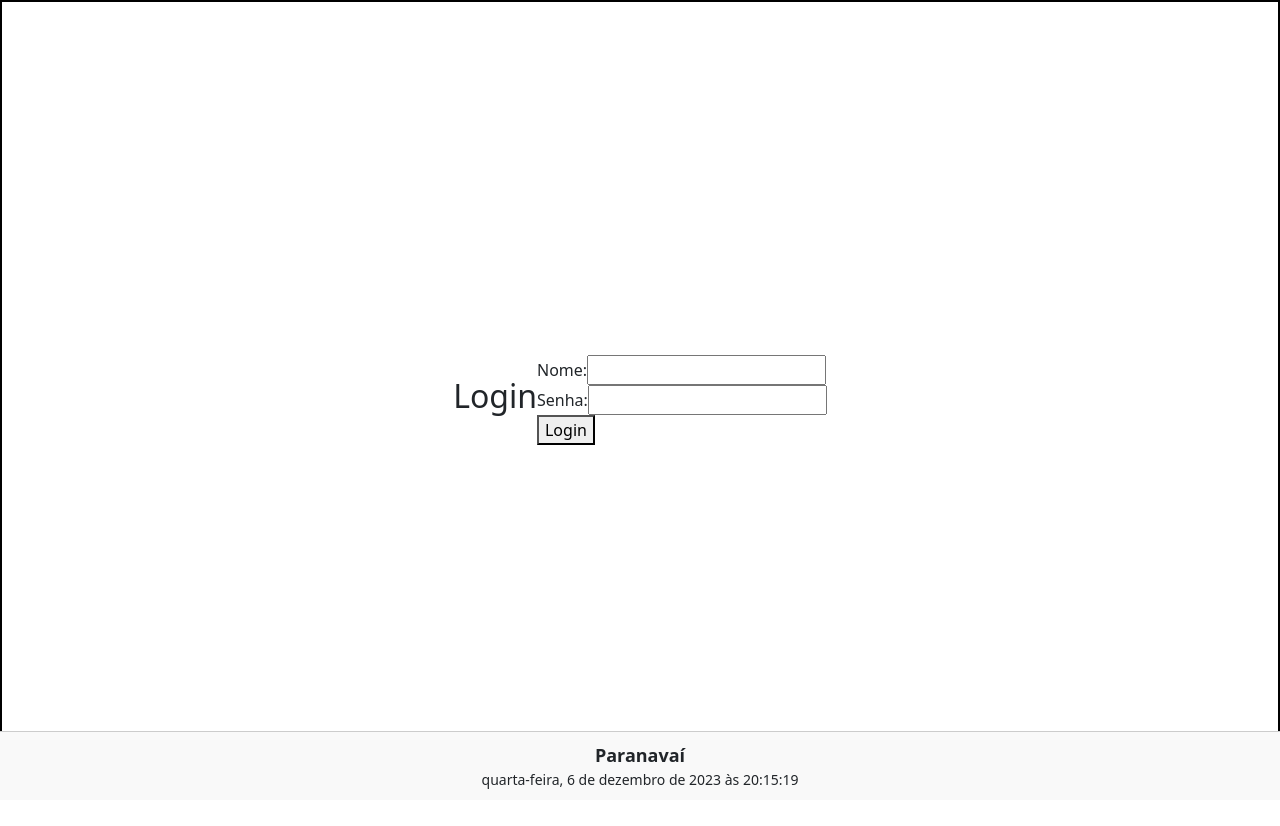
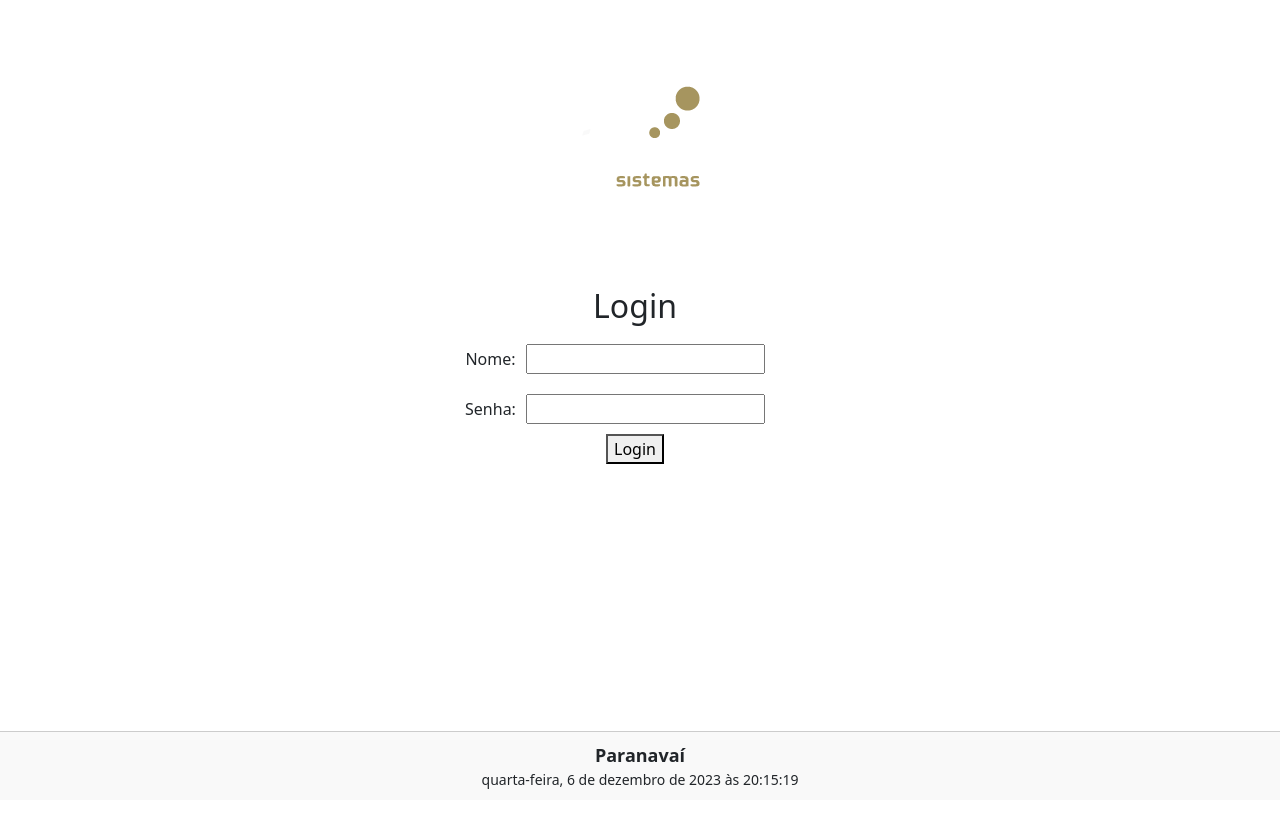
Before and after one commit to Rakoski/Apice, a React (Create React App) app in the folder client/: page /login in a window 1280 px wide. Shown: the top 826 px of the page. Built offline with nearby package versions, Linux system fonts and the light colour scheme.

Commit message:
Apice-logo adicionada

```diff
--- a/client/src/Autorizacao/Autorizacao.css
+++ b/client/src/Autorizacao/Autorizacao.css
@@ -1,7 +1,16 @@
 .login-container {
     display: flex;
+    flex-direction: column;
     justify-content: center;
     align-items: center;
-    height: 100vh; /* Set the height to 100% of the viewport height */
-    border: 2px solid black;
+    height: 100vh;
+    margin-right: 10px;
 }
+
+.login-label {
+    font-size: 1.5em;
+}
+
+form {
+    text-align: center;
+}
--- a/client/src/Autorizacao/Login.js
+++ b/client/src/Autorizacao/Login.js
@@ -1,5 +1,6 @@
 import React, {useState} from "react";
 import "./Autorizacao.css"
+import apiceLogo from "../imagens/apice_logo.png"
 
 const Login = () => {
     const [username, setUsername] = useState('');
@@ -12,20 +13,24 @@ const Login = () => {
     return (
         <div>
         <div className="login-container">
-            <h2>Login</h2>
+            <img src={apiceLogo} alt={"Logo Ápice sistemas"} style={{ marginTop: "-250px", marginBottom: "100px" }} />
+            <h2 className="login-lable">Login</h2>
+            <section>
                 <form>
-                <label className="username-label">
+                    <label className="username-label" style={{paddingRight: "40px", margin: "10px"}}>
                         Nome:
                         <input
+                            style={{marginLeft: "10px"}}
                             type="text"
                             value={username}
                             onChange={(e) => setUsername(e.target.value)}
                         />
                     </label>
                     <br />
-                <label className="password-label">
+                    <label className="password-label" style={{paddingRight: "40px", margin: "10px"}}>
                         Senha:
                         <input
+                            style={{marginLeft: "10px"}}
                             type="password"
                             value={password}
                             onChange={(e) => setPassword(e.target.value)}
@@ -36,6 +41,7 @@ const Login = () => {
                         Login
                     </button>
                 </form>
+            </section>
         </div>
         </div>
     );
```
Also changed, not shown: client/src/imagens/apice_logo.png (added). Lines whose indentation alone changed are shown as unchanged.
